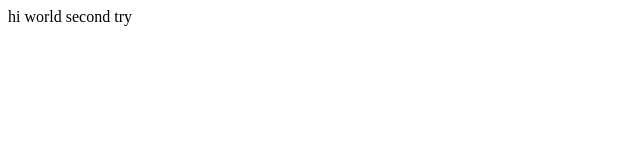
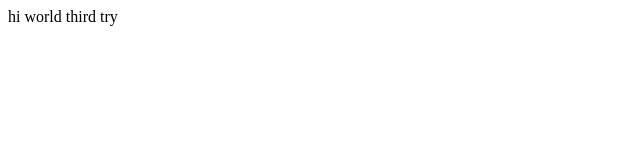
Before and after one commit to khagendb/srv_proj1, a plain HTML site: page index.html in a window 1280 px wide. Shown: the full height of the page, 0-640 px from the left. Drawn offline with Linux system fonts and the light colour scheme.

Commit message:
third try

```diff
--- a/index.html
+++ b/index.html
@@ -3,6 +3,6 @@
 <title>project1</title>
 </head>
 <body>
-hi world second  try
+hi world third try
 </body>
 </html>
```
